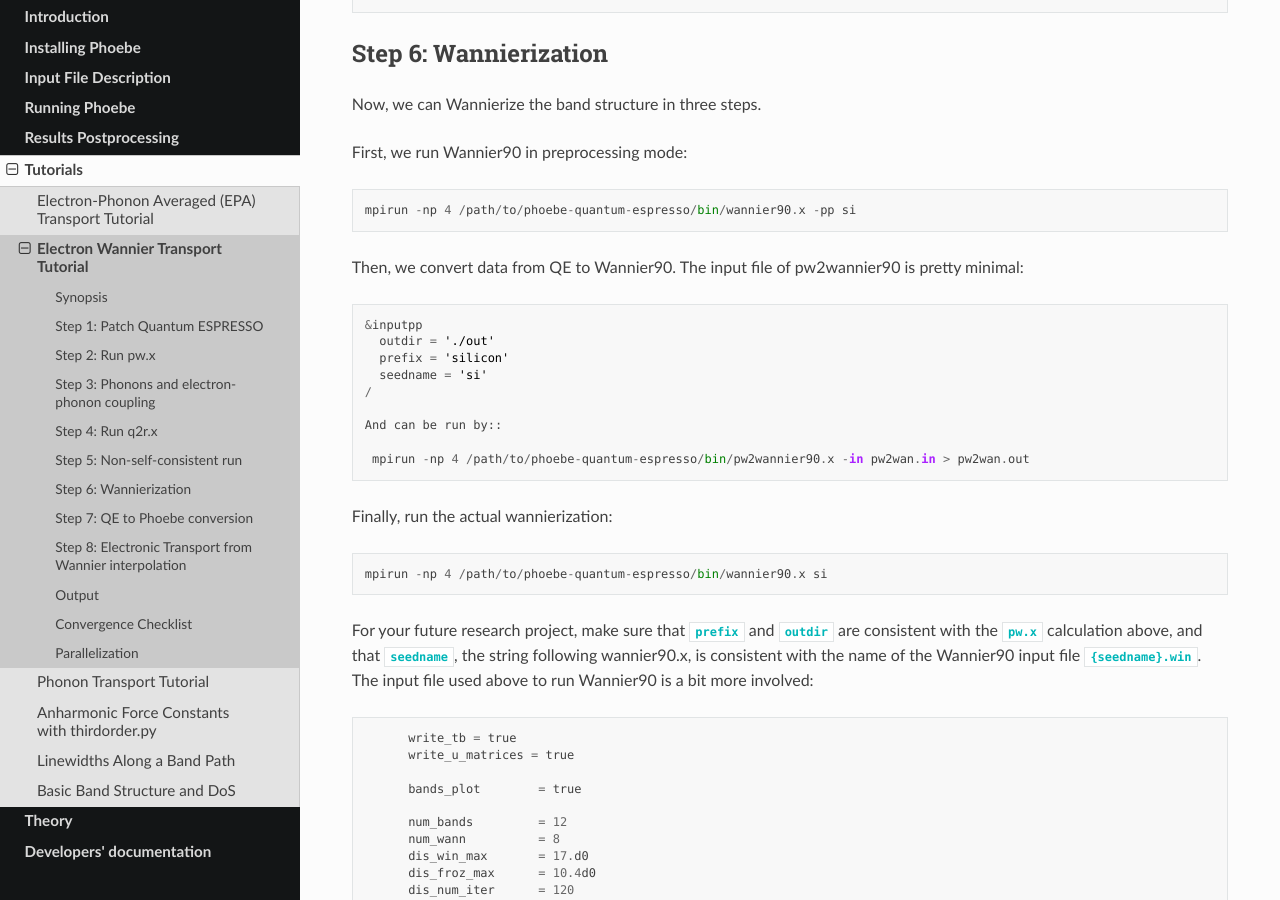
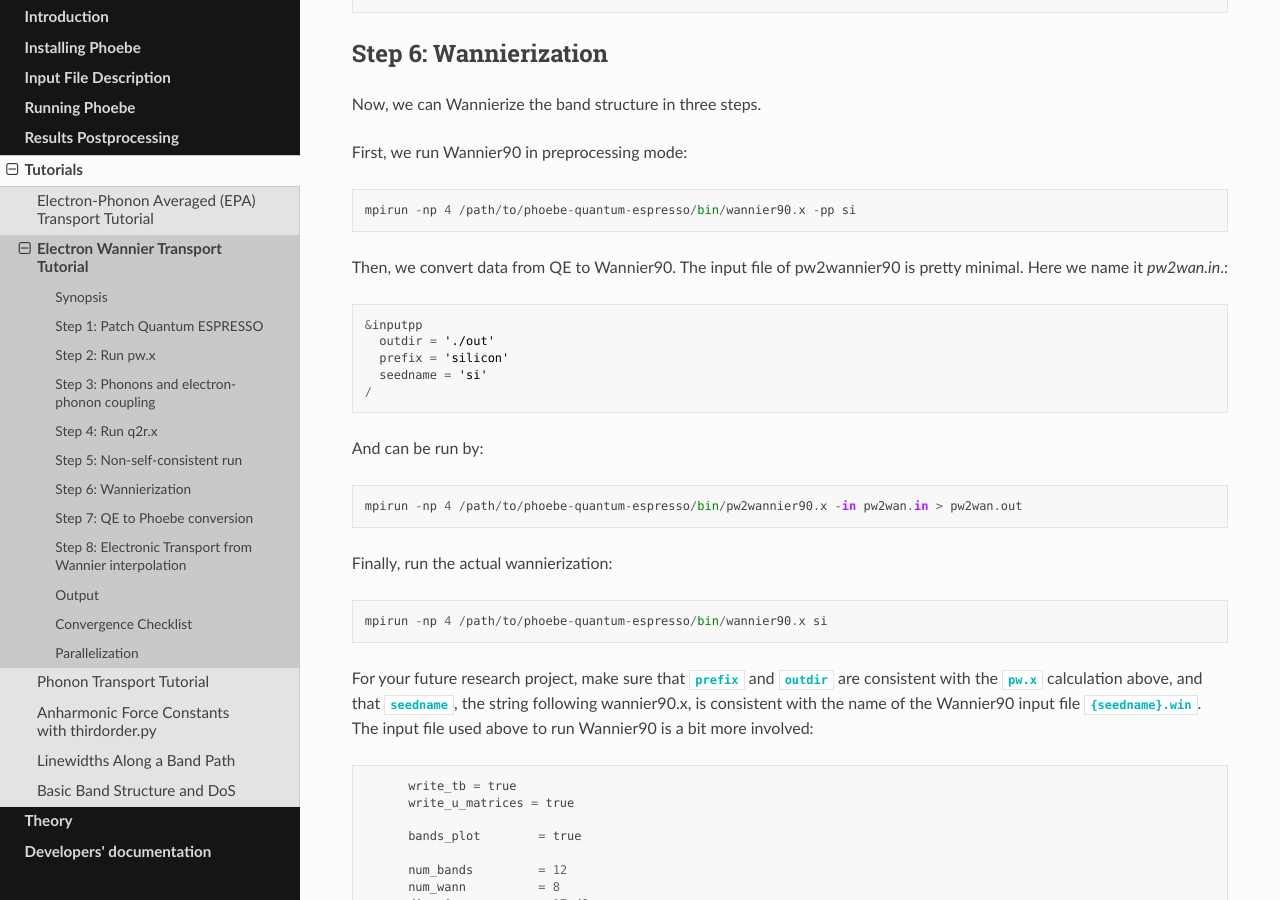
Before and after one commit to mir-group/phoebe, a Sphinx documentation site: the page built from doc/sphinx/source/tutorials/elWanTransport.rst, in a window 1280 px wide and 900 px high, scrolled down 4638 px. Built offline with Sphinx 7.4.7 and the Read the Docs theme 2.0.0, drawn with Linux system fonts in a browser that asks for light colours; formulas are drawn with MathJax 3.

Commit message:
fix a small formatting issue on elph wannier tutorial

```diff
--- a/doc/sphinx/source/tutorials/elWanTransport.rst
+++ b/doc/sphinx/source/tutorials/elWanTransport.rst
@@ -204,7 +204,7 @@ First, we run Wannier90 in preprocessing mode::
 
   mpirun -np 4 /path/to/phoebe-quantum-espresso/bin/wannier90.x -pp si
 
-Then, we convert data from QE to Wannier90. The input file of pw2wannier90 is pretty minimal::
+Then, we convert data from QE to Wannier90. The input file of pw2wannier90 is pretty minimal. Here we name it `pw2wan.in`.::
 
  &inputpp
    outdir = './out'
@@ -212,7 +212,7 @@ Then, we convert data from QE to Wannier90. The input file of pw2wannier90 is pr
    seedname = 'si'
  /
 
- And can be run by::
+And can be run by::
 
   mpirun -np 4 /path/to/phoebe-quantum-espresso/bin/pw2wannier90.x -in pw2wan.in > pw2wan.out
 
```
